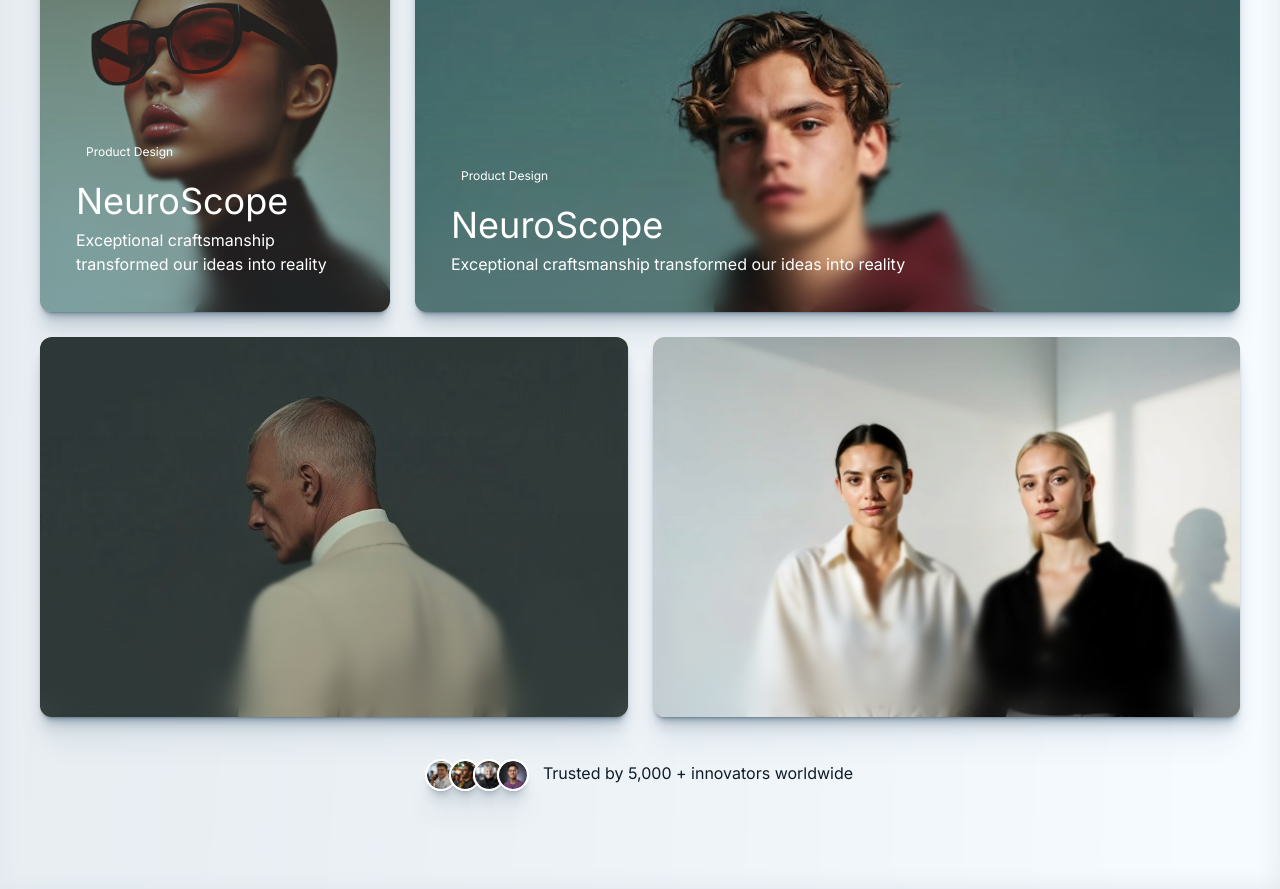
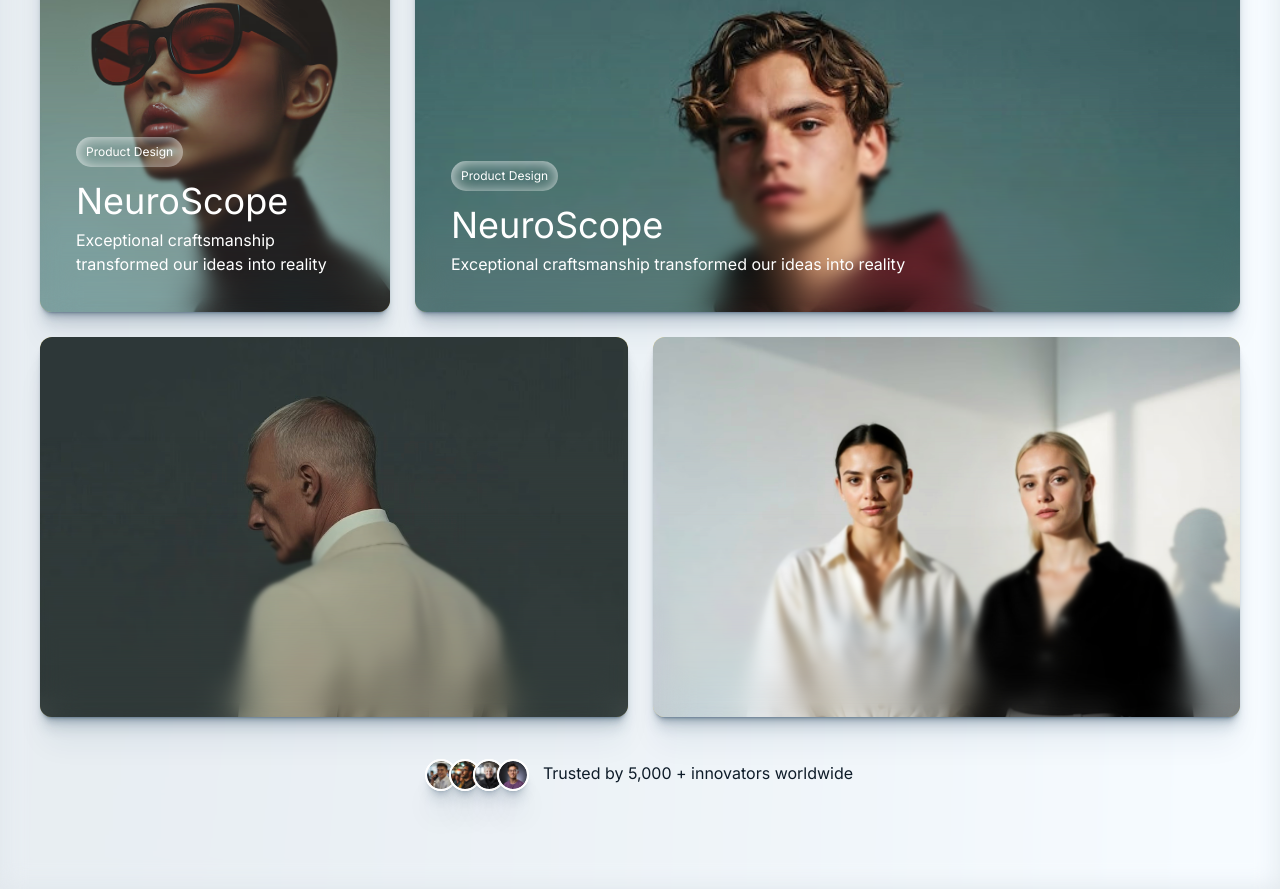
Before and after one commit to ask0ldd/FolioV2, a React (Vite) app: page / in a window 1280 px wide. Shown: the part 6320-7209 px from the top of the page. Built offline with nearby package versions, Linux system fonts and the light colour scheme.

Commit message:
*edit* front / happy clients sections : category inner shadows

```diff
--- a/src/pages/App.css
+++ b/src/pages/App.css
@@ -281,3 +281,7 @@ section {
     rgba(16, 49, 77, 0.16) 0px 13.6468px 13.6468px -2.91667px,
     rgba(16, 49, 77, 0.09) 0px 30px 30px -3.5px;
 }
+
+.HappyClientsInnerWhiteShadows {
+  box-shadow: rgba(255, 255, 255, 0.75) 1px 1px 15px 0px inset;
+}
```
